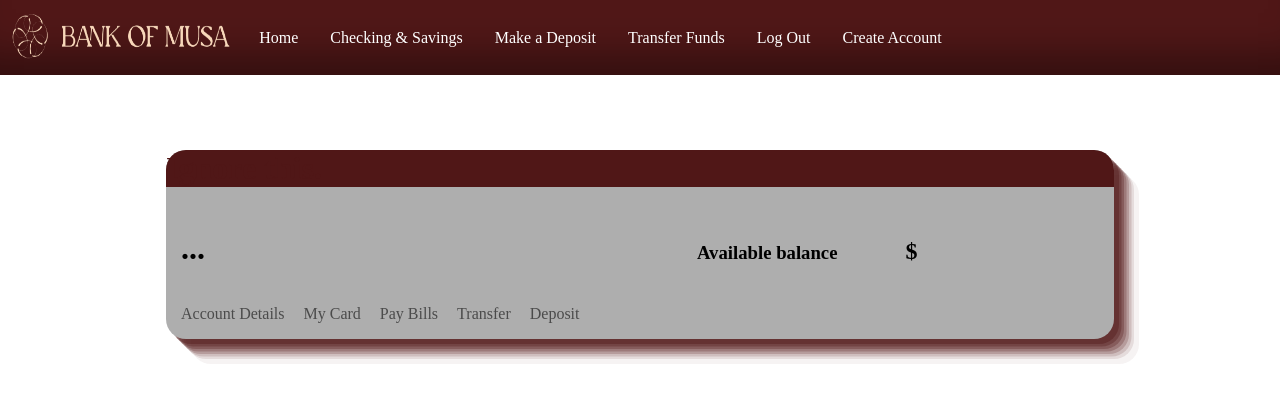
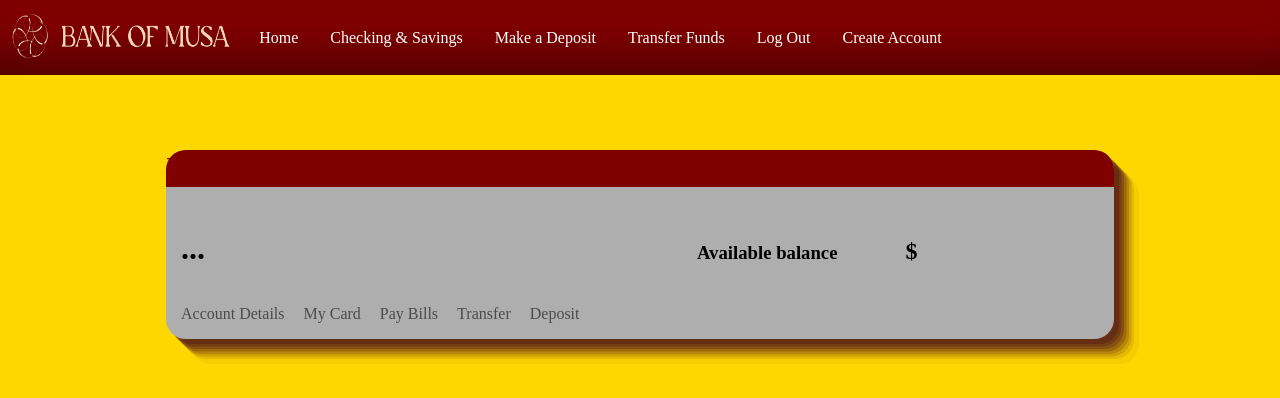
Before and after one commit to praveenksamy148/Banking-Web-Application, a PHP site: page /accountpage.php in a window 1280 px wide. Shown: the top 398 px of the page. Run offline with PHP 8.4, Linux system fonts and the light colour scheme; the visitor is signed in with stand-in values (Sample User, id 1); data that the repository does not hold is empty.

Commit message:
updated css and accountpage var display
updated styles.css with maroon and gold

account page displays the correct number of accounts belonging to a user's unique id.

```diff
--- a/styles.css
+++ b/styles.css
@@ -13,7 +13,7 @@ header {
     top: 0;
     left: 0;
     right: 0;
-    background-color: rgb(80, 23, 23);
+    background-color: maroon;
     box-shadow: rgba(0, 0, 0, 0.35) 0px -50px 36px -28px inset;
     margin-bottom: 15px;
 }
@@ -22,6 +22,7 @@ body {
     margin-top: 75px;
     display: block;
     align-items: center;
+    background-color: gold;
 
 }
 
@@ -87,8 +88,8 @@ body {
     padding-bottom: 15px;
 }
 .account-container-top {
-    background-color: rgb(80, 23, 23);
-    color: rgb(80, 23, 23);
+    background-color: maroon;
+    color: maroon;
     border-top-right-radius: 20px;
     border-top-left-radius: 20px;
     width: 100%;
```
Also changed, not shown: accountpage.php (+15 -15 lines).
